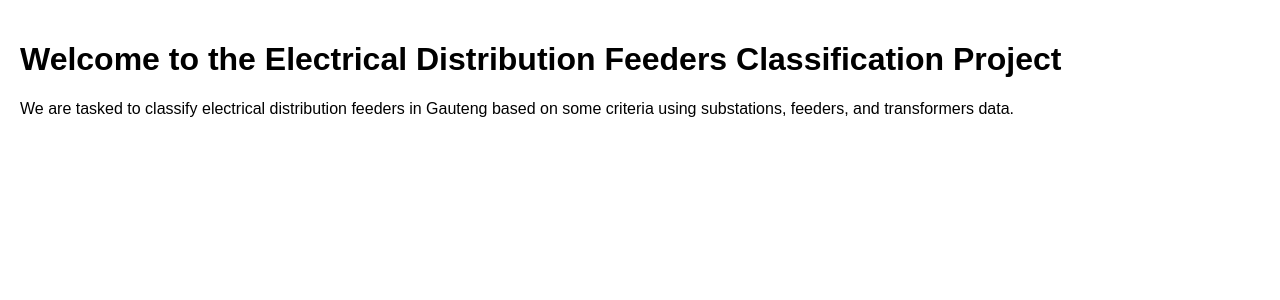
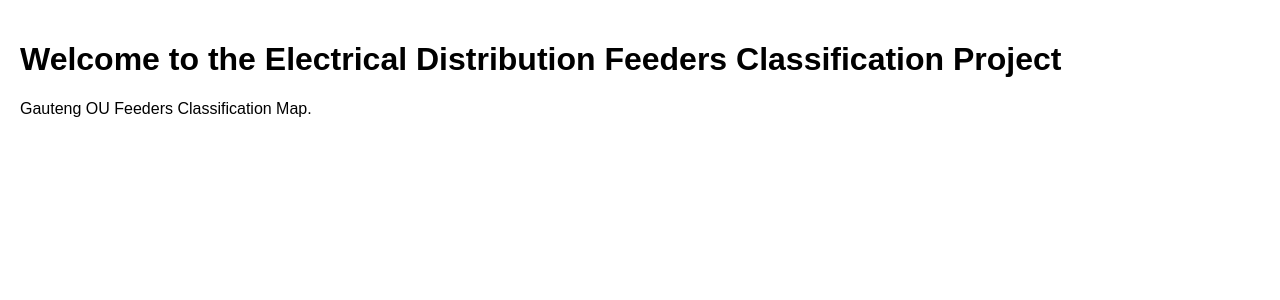
Before and after one commit to Matshavha/Python_App, a Flask app: page / in a window 1280 px wide. Shown: the part 46-346 px from the top of the page. Run offline with Flask 2, Linux system fonts and the light colour scheme.

Commit message:
Update home.html

```diff
--- a/templates/home.html
+++ b/templates/home.html
@@ -4,5 +4,5 @@
 
 {% block content %}
 <h1>Welcome to the Electrical Distribution Feeders Classification Project</h1>
-<p>We are tasked to classify electrical distribution feeders in Gauteng based on some criteria using substations, feeders, and transformers data.</p>
+<p>Gauteng OU Feeders Classification Map.</p>
 {% endblock %}
```
